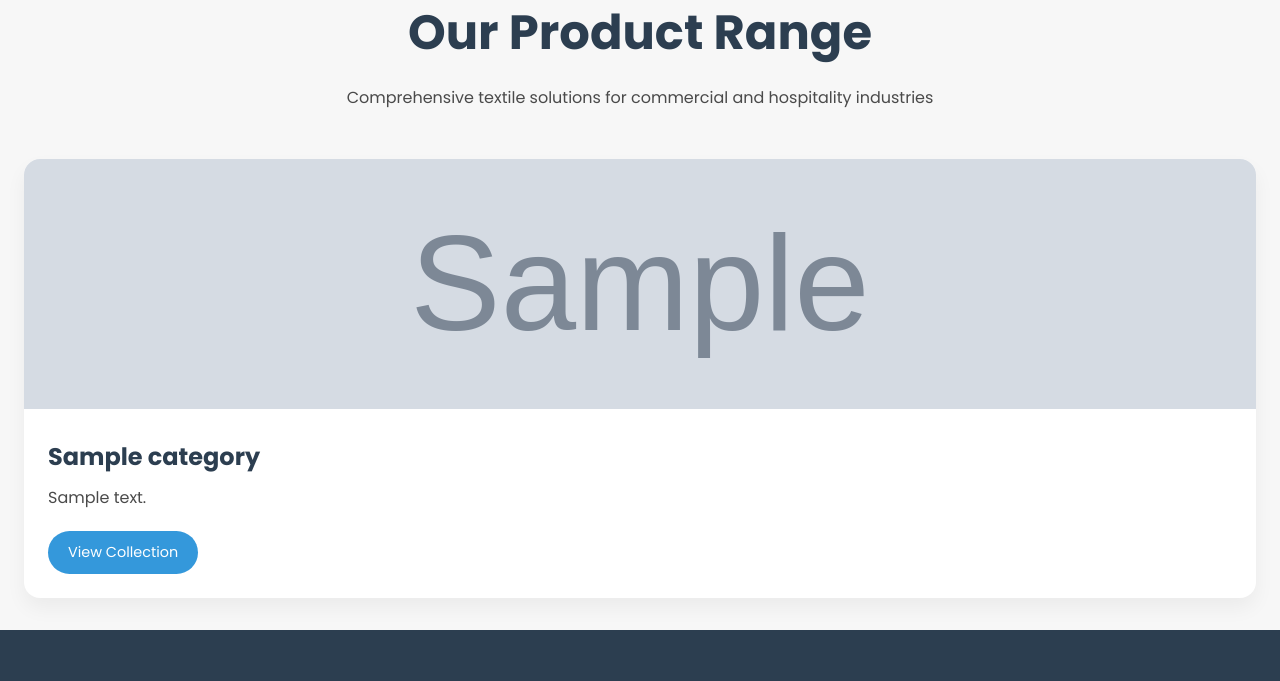
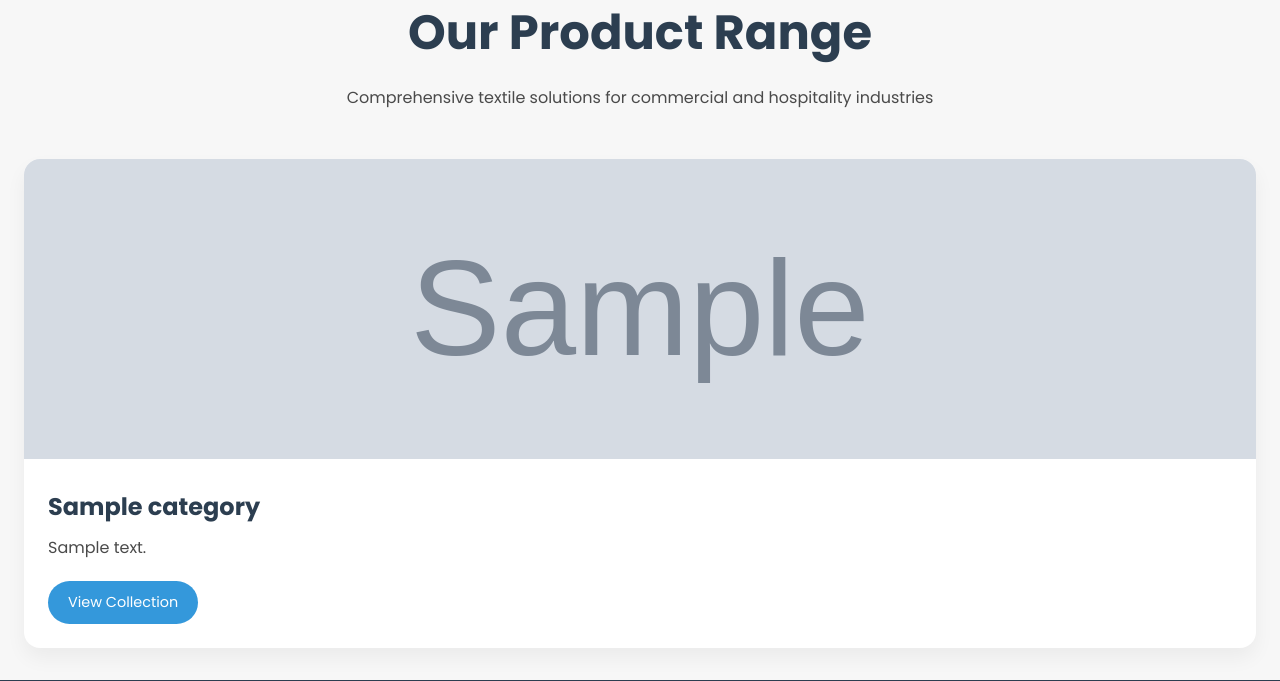
Before and after one commit to mc2233160-beep/texttileweb, a Django app: page /products/ in a window 1280 px wide. Shown: the part 224-905 px from the top of the page. Run offline with Django 5.2, Linux system fonts and the light colour scheme; tables that the repository leaves empty hold one stand-in row (values such as "Sample post"); grey boxes marked "Sample" are stand-in pictures.

Commit message:
update all things

```diff
--- a/textile_project/templates/category_products.html
+++ b/textile_project/templates/category_products.html
@@ -17,7 +17,7 @@
             <div class="product-card">
                 <div class="card-inner">
                     <div class="card-front">
-                        <img src="{% static product.image %}" alt="{{ product.name }}" style="width: 100%; height: 300px; object-fit: cover;">
+                        <img src="{% static 'products/'|add:product.image %}" alt="{{ product.name }}" style="width: 100%; height: 300px; object-fit: cover;">
                     </div>
                     <div class="card-back">
                         <h3>{{ product.name }}</h3>
--- a/textile_project/templates/products.html
+++ b/textile_project/templates/products.html
@@ -16,7 +16,7 @@
         <div class="product-card">
           <div class="card-inner">
             <div class="card-front">
-              <img src="{% static category.image %}" alt="{{ category.name }}">
+              <img src="{% static 'products/'|add:category.image %}" alt="{{ category.name }}" style="width: 100%; height: 300px; object-fit: cover;">
             </div>
             <div class="card-back">
               <h3>{{ category.name }}</h3>
```
